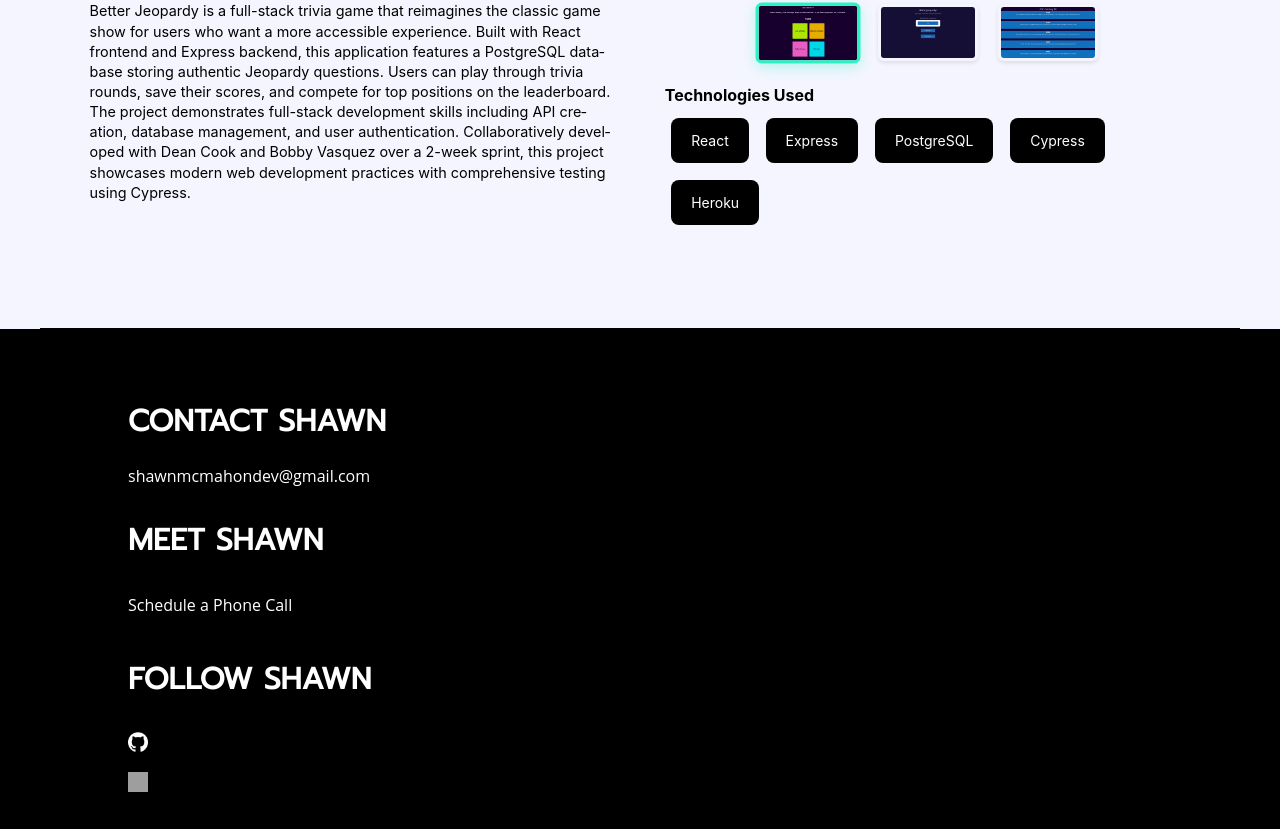
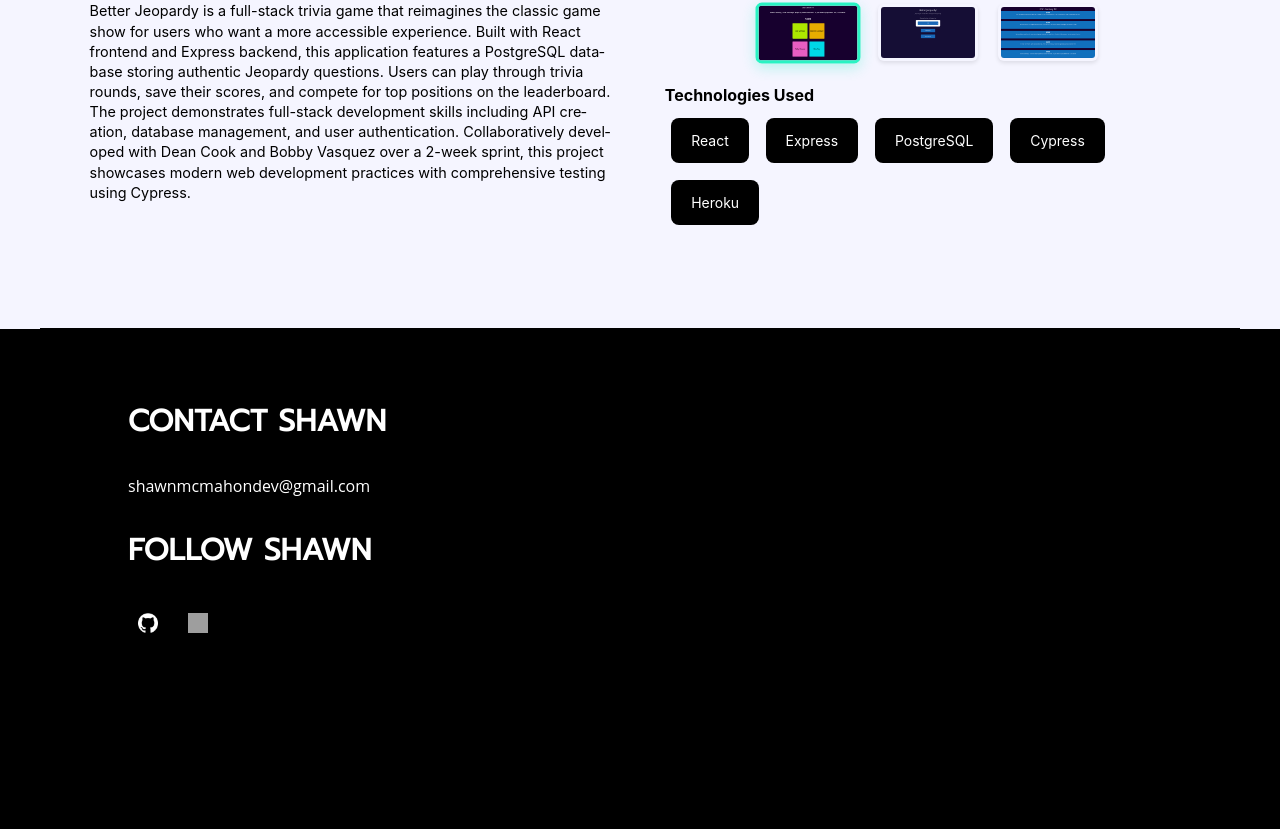
Before and after one commit to shawnmcmahon/portfolio, a React (Create React App) app: page /portfolio in a window 1280 px wide. Shown: the part 784-1613 px from the top of the page. Built offline with nearby package versions, Linux system fonts and the light colour scheme; grey boxes are pictures that could not be loaded.

Commit message:
More css fixes

```diff
--- a/src/Components/Footer/Footer.js
+++ b/src/Components/Footer/Footer.js
@@ -13,17 +13,9 @@ const Footer = () => {
           shawnmcmahondev@gmail.com
         </div>
         <div className="contact-label-container">
-          MEET SHAWN
-        </div>
-        <div className="contact-value-container meeting-container">
-            <a href="https://calendly.com/shawnmcmahon/one-on-one-call" className="meeting-value accent-text-dark">
-              Schedule a Phone Call
-            </a>
-        </div>
-        <div className="contact-label-container">
           FOLLOW SHAWN
         </div>
-        <div className="contact-value-container">
+        <div className="contact-value-container social-icons-container">
           <a href="https://github.com/shawnmcmahon">
             <img src={githubLogo} className="social-logo" alt="Github link" />
           </a>
--- a/src/styles/desktop/Footer.scss
+++ b/src/styles/desktop/Footer.scss
@@ -22,12 +22,15 @@
 }
 
 .contact-label-container {
-  padding: 10px 0px 10px 0px;
   font-family: 'Prompt', sans-serif;
   font-size: 30px;
   font-weight: 600;
   margin: 0;
-  padding: 20px 0 10px;
+  padding: 20px 0 20px;
+
+  &:last-child {
+    padding-bottom: 10px;
+  }
 }
 
 .contact-value-container {
@@ -35,6 +38,17 @@
   font-size: 16px;
   padding: 10px 0px 10px;
   font-weight: 400;
+
+  &:last-child {
+    padding-bottom: 5px;
+  }
+}
+
+.social-icons-container {
+  display: flex;
+  align-items: center;
+  gap: 10px;
+  padding-bottom: 0;
 }
 
 .meeting-container {
@@ -52,7 +66,7 @@
 .social-logo {
   height: 40px;
   width: 40px;
-  padding: 10px 20px 10px 0px;
+  padding: 10px;
   transition: all 0.3s ease;
 
   &:hover {
--- a/src/styles/desktop/Home.scss
+++ b/src/styles/desktop/Home.scss
@@ -250,6 +250,7 @@ a, a:hover, a:focus, a:active {
   @include responsive-spacing(width, 160px, 180px, 200px);
   @include responsive-spacing(height, 40px, 45px, 50px);
   border: none;
+  border-radius: clamp(4px, 1vw, 8px);
   text-decoration: none;
   transition: all 0.3s ease;
 
```
